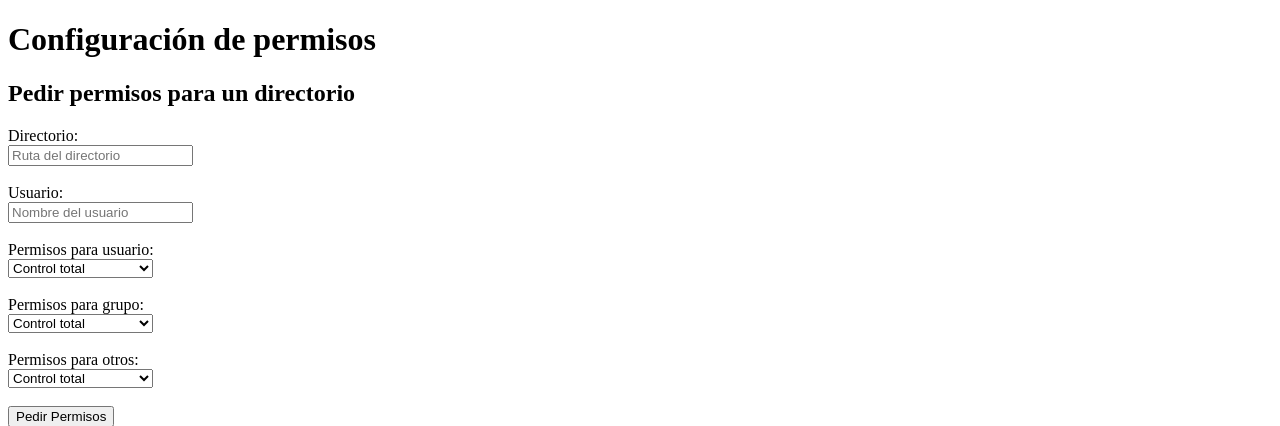
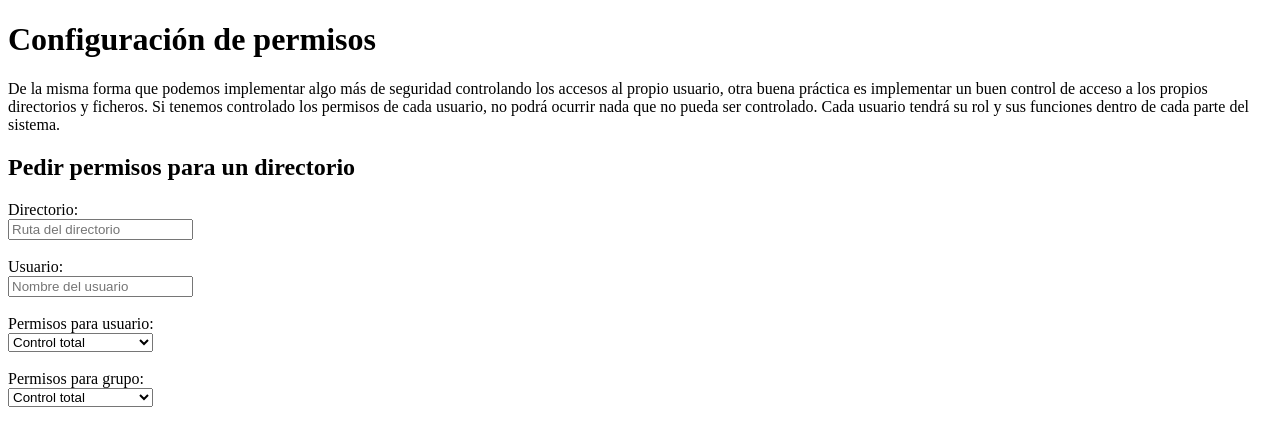
Before and after one commit to gabrielASIR/test_TFG, a Django app: template usuarios/templates/usuarios/configurar_permisos.html in a window 1280 px wide. Shown: the top 426 px of the page. Run offline with Django 3.2, Linux system fonts and the light colour scheme; the template is opened without the code that fills it, so the values that code supplies are empty.

Commit message:
Update configurar_permisos.html

```diff
--- a/usuarios/templates/usuarios/configurar_permisos.html
+++ b/usuarios/templates/usuarios/configurar_permisos.html
@@ -7,6 +7,9 @@
 </head>
 <body>
     <h1>Configuración de permisos</h1>
+    <p>De la misma forma que podemos implementar algo más de seguridad controlando los accesos al propio usuario, otra buena práctica es implementar
+    un buen control de acceso a los propios directorios y ficheros. Si tenemos controlado los permisos de cada usuario, no podrá ocurrir nada que no
+    pueda ser controlado. Cada usuario tendrá su rol y sus funciones dentro de cada parte del sistema.</p>
 
     {% if mensaje_error %}
     <p>{{ mensaje_error }}</p>
```
